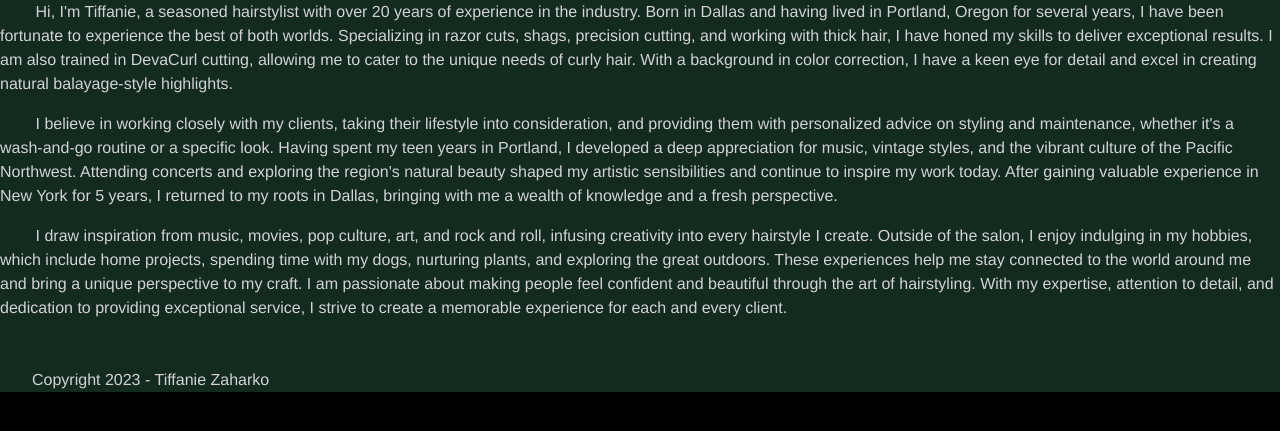
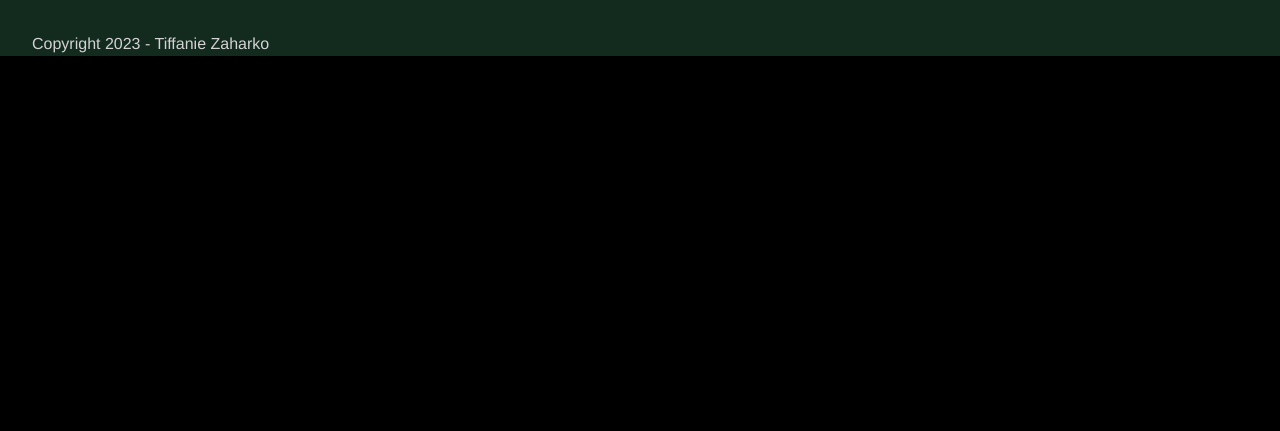
Before and after one commit to desertrambler/tiff-flask, a Flask app: page /about_me in a window 1280 px wide. Shown: the part 56-487 px from the top of the page. Run offline with Flask 3, Linux system fonts and the light colour scheme.

Commit message:
removed about me section

```diff
--- a/templates/about_me.html
+++ b/templates/about_me.html
@@ -40,28 +40,7 @@
         </nav>
     </header>
     <main id="main-about-me">
-        <div class="row">
-            <div class="col-md">
-              <p>
-                &nbsp;&nbsp;&nbsp;&nbsp;&nbsp;&nbsp;&nbsp;&nbsp;Hi, I'm Tiffanie, a seasoned hairstylist with over 20 years of experience in the industry.
-                Born in Dallas and having lived in Portland, Oregon for several years, I have been fortunate to experience the best of both worlds.
-                Specializing in razor cuts, shags, precision cutting, and working with thick hair, I have honed my skills to deliver exceptional results.
-                I am also trained in DevaCurl cutting, allowing me to cater to the unique needs of curly hair. With a background in color correction,
-                I have a keen eye for detail and excel in creating natural balayage-style highlights.</p>
-                <p>
-                  &nbsp;&nbsp;&nbsp;&nbsp;&nbsp;&nbsp;&nbsp;&nbsp;I believe in working closely with my clients, taking their lifestyle into consideration, and providing them with personalized advice on styling and maintenance, whether it's a wash-and-go routine or a specific look.
-                Having spent my teen years in Portland, I developed a deep appreciation for music, vintage styles, and the vibrant culture of the Pacific Northwest.
-                Attending concerts and exploring the region's natural beauty shaped my artistic sensibilities and continue to inspire my work today.
-                After gaining valuable experience in New York for 5 years, I returned to my roots in Dallas, bringing with me a wealth of knowledge and a fresh perspective. </p>
-                <p>
-                  &nbsp;&nbsp;&nbsp;&nbsp;&nbsp;&nbsp;&nbsp;&nbsp;I draw inspiration from music, movies, pop culture, art, and rock and roll, infusing creativity into every hairstyle I create.
-                Outside of the salon, I enjoy indulging in my hobbies, which include home projects, spending time with my dogs, nurturing plants, and exploring the great outdoors.
-                These experiences help me stay connected to the world around me and bring a unique perspective to my craft.
-                I am passionate about making people feel confident and beautiful through the art of hairstyling.
-                With my expertise, attention to detail, and dedication to providing exceptional service, I strive to create a memorable experience for each and every client.</p>
-              </p>
-            </div>
-          </div>
+
     </main>
     <footer>Copyright 2023 - Tiffanie Zaharko</footer
 	<script src="index.js"></script>
--- a/templates/book.html
+++ b/templates/book.html
@@ -23,9 +23,6 @@
                     <a class="nav-link" href="/">Home</a>
                     </li>
                     <li class="nav-item">
-                      <a class="nav-link" href="/about_me">About Me</a>
-                      </li>
-                    <li class="nav-item">
                     <a class="nav-link" target="_blank" href="https://hairstory.com/?rfsn=7191846.68d686">Products</a>
                     </li>
                     <li class="nav-item">
--- a/templates/index.html
+++ b/templates/index.html
@@ -22,9 +22,6 @@
                         <li class="nav-item">
                         <a class="nav-link" href="#">Home</a>
                         </li>
-                        <li class="nav-item">
-                          <a class="nav-link" href="/about_me">About Me</a>
-                          </li>
                         <li class="nav-item">
                         <a class="nav-link" target="_blank" href="https://hairstory.com/?rfsn=7191846.68d686">Products</a>
                         </li>
@@ -67,6 +64,7 @@
                   <img class="resize" src="{{ url_for('static', filename='tiff.jpeg') }}" />
                 </div>
               </div>
+              <br>
               <div class="row">
                 <div class="col-md">
                   <p>
```
